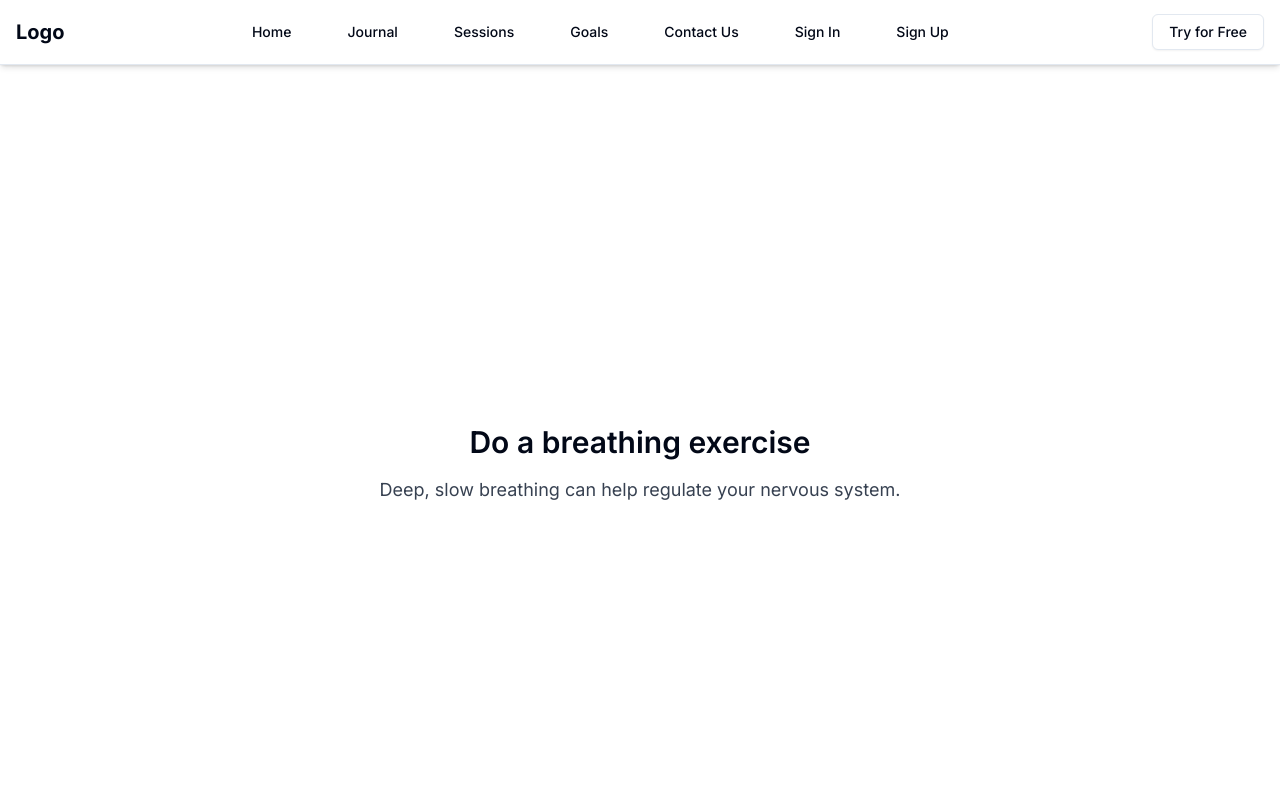
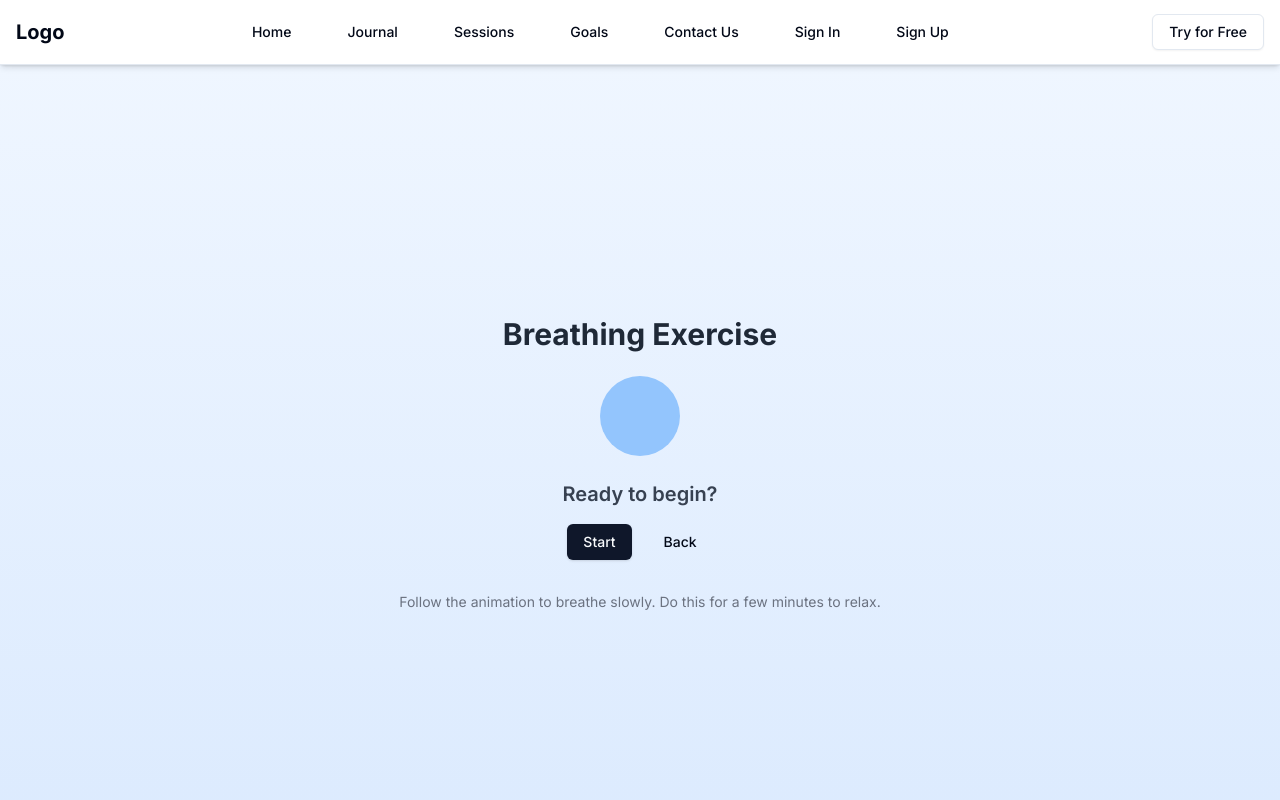
Before and after one commit to wwldavid/mental-health, a Next.js app: page /solution/do-breathing-exercise in a window 1280 px wide. Shown: the top 800 px of the page. Built offline with nearby package versions, Linux system fonts and the light colour scheme.

Commit message:
add breath page

```diff
--- /dev/null
+++ b/src/app/do-breathing-exercise/page.jsx
@@ -0,0 +1,2 @@
+import Breathing from "../solution/do-breathing-exercise/page";
+export default Breathing;
--- /dev/null
+++ b/src/app/solution/do-breathing-exercise/page.jsx
@@ -0,0 +1,92 @@
+"use client";
+
+import { useEffect, useRef, useState } from "react";
+import { Button } from "@/components/ui/button";
+import { useRouter } from "next/navigation";
+
+const phases = ["Breathe In", "Hold", "Breathe Out"];
+const durations = [4000, 4000, 4000]; // 毫秒
+
+export default function Breathing() {
+  const [phaseIndex, setPhaseIndex] = useState(0);
+  const [running, setRunning] = useState(false);
+  const [circleSize, setCircleSize] = useState("w-20 h-20");
+  const router = useRouter();
+
+  const audioRef = useRef(null);
+
+  useEffect(() => {
+    if (!running) return;
+
+    const timeout = setTimeout(() => {
+      setPhaseIndex((prev) => (prev + 1) % phases.length);
+    }, durations[phaseIndex]);
+
+    // 动态调整动画圆圈大小
+    if (phases[phaseIndex] === "Breathe In") {
+      setCircleSize("w-48 h-48");
+    } else if (phases[phaseIndex] === "Hold") {
+      setCircleSize("w-48 h-48");
+    } else {
+      setCircleSize("w-20 h-20");
+    }
+
+    return () => clearTimeout(timeout);
+  }, [phaseIndex, running]);
+
+  const startExercise = () => {
+    setRunning(true);
+    setPhaseIndex(0);
+    if (audioRef.current) {
+      audioRef.current.current = 0;
+      audioRef.current.play();
+    }
+  };
+
+  const stopExercise = () => {
+    setRunning(false);
+    setPhaseIndex(0);
+    setCircleSize("w-20 h-20");
+    if (audioRef.current) {
+      audioRef.current.pause();
+    }
+  };
+
+  return (
+    <div className="min-h-screen flex flex-col items-center justify-center p-6 bg-gradient-to-b from-blue-50 to-blue-100 text-center">
+      <h1 className="text-3xl font-bold mb-6 text-gray-800">
+        Breathing Exercise
+      </h1>
+
+      <div
+        className={`transition-all duration-1000 ease-in-out bg-blue-300 rounded-full ${circleSize} mb-6`}
+      ></div>
+
+      <p className="text-xl font-semibold text-gray-700 mb-4">
+        {running ? phases[phaseIndex] : "Ready to begin?"}
+      </p>
+
+      <div className="flex gap-4 mb-8">
+        {!running ? (
+          <Button onClick={startExercise}>Start</Button>
+        ) : (
+          <Button variant="outline" onClick={stopExercise}>
+            Stop
+          </Button>
+        )}
+        <Button variant="ghost" onClick={() => router.back()}>
+          Back
+        </Button>
+      </div>
+
+      <p className="text-sm text-gray-500">
+        Follow the animation to breathe slowly. Do this for a few minutes to
+        relax.
+      </p>
+      <audio ref={audioRef} loop volumn={0.2}>
+        <source src="/audios/breath.mp3" type="audio/mpeg" />
+        Your browser does not support the audio element.
+      </audio>
+    </div>
+  );
+}
```
Also changed, not shown: 1 other file (tests, documents, lock files or other folders).
